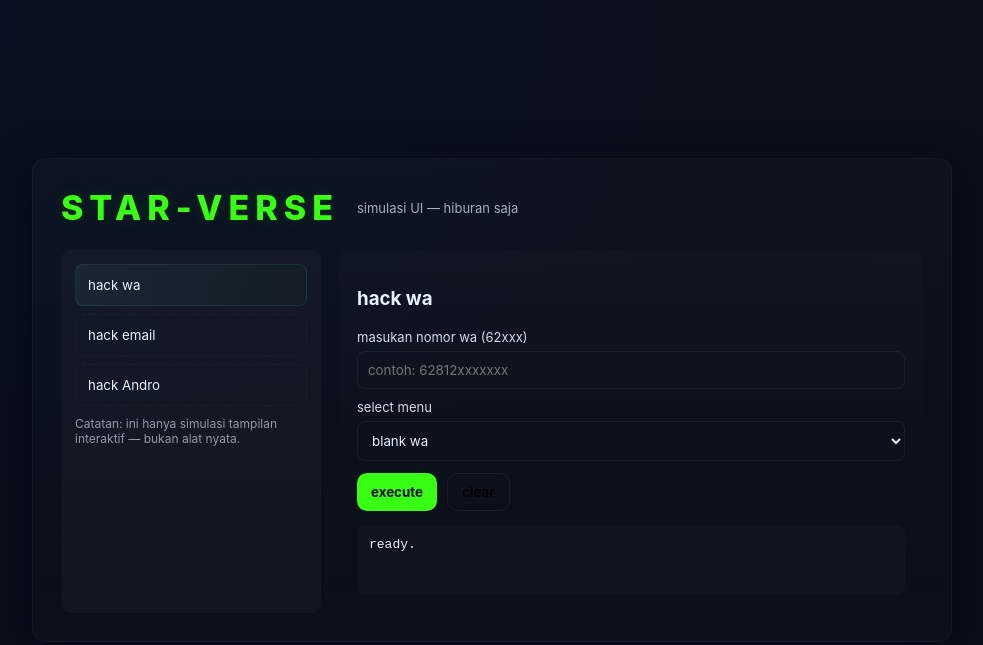
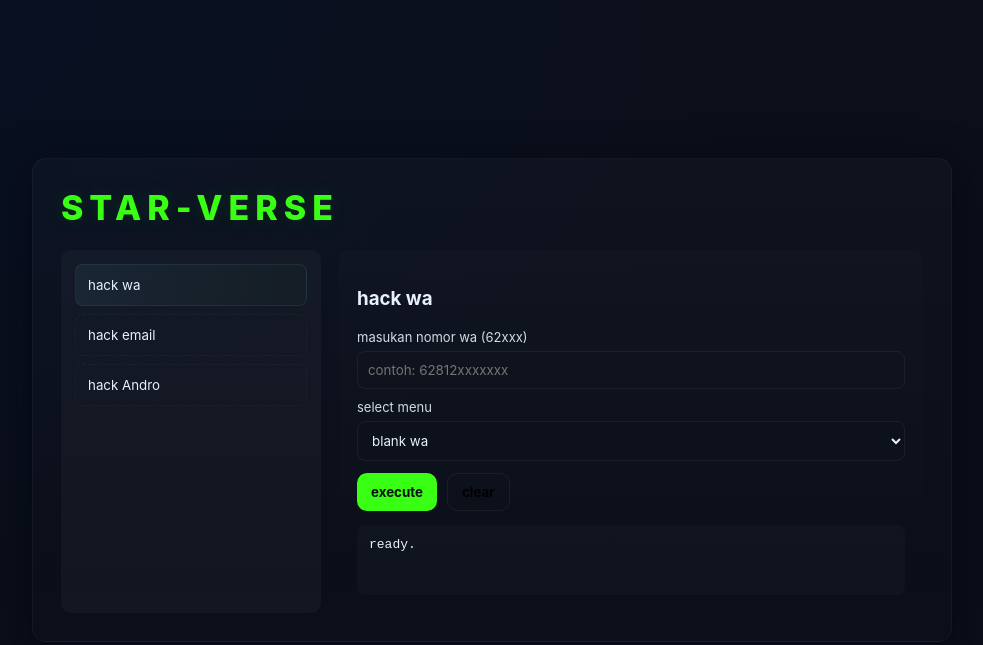
Before and after one commit to starstore321/star-verse, a plain HTML site: page index.html in a window 1280 px wide. Shown: the whole page, without its empty margins (148-1131 px from the left). Drawn offline with Linux system fonts and the light colour scheme.

Commit message:
Update index.html

```diff
--- a/index.html
+++ b/index.html
@@ -36,13 +36,11 @@
   <div class="card">
     <header>
       <div class="logo">STAR-VERSE</div>
-      <div class="subtitle">simulasi UI — hiburan saja</div>
     </header><div class="grid">
   <nav class="nav" aria-label="menu">
     <button id="btn-wa" class="active">hack wa</button>
     <button id="btn-email">hack email</button>
     <button id="btn-andro">hack Andro</button>
-    <div class="disclaimer">Catatan: ini hanya simulasi tampilan interaktif — bukan alat nyata.</div>
   </nav>
 
   <main class="panel" id="main-panel">
```
